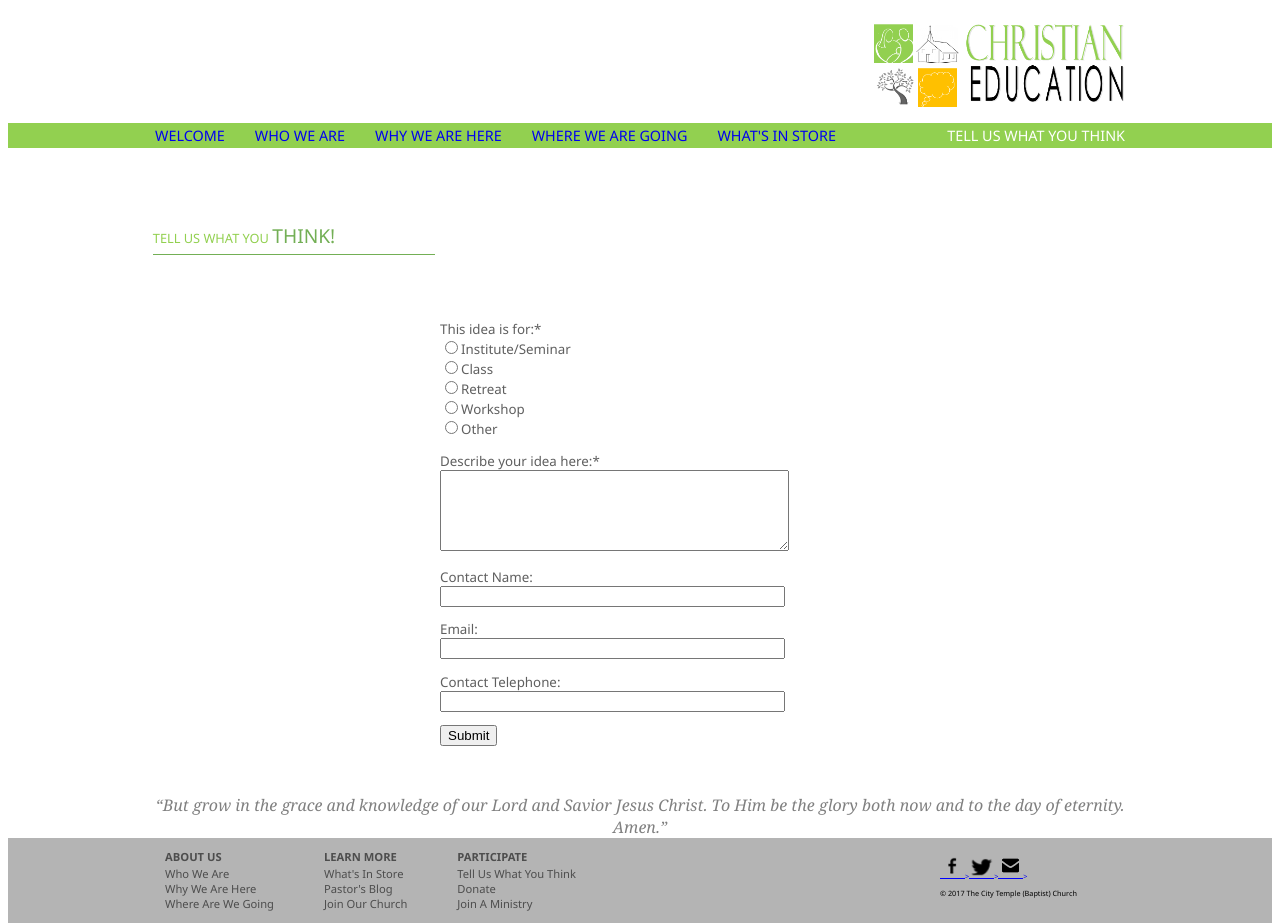
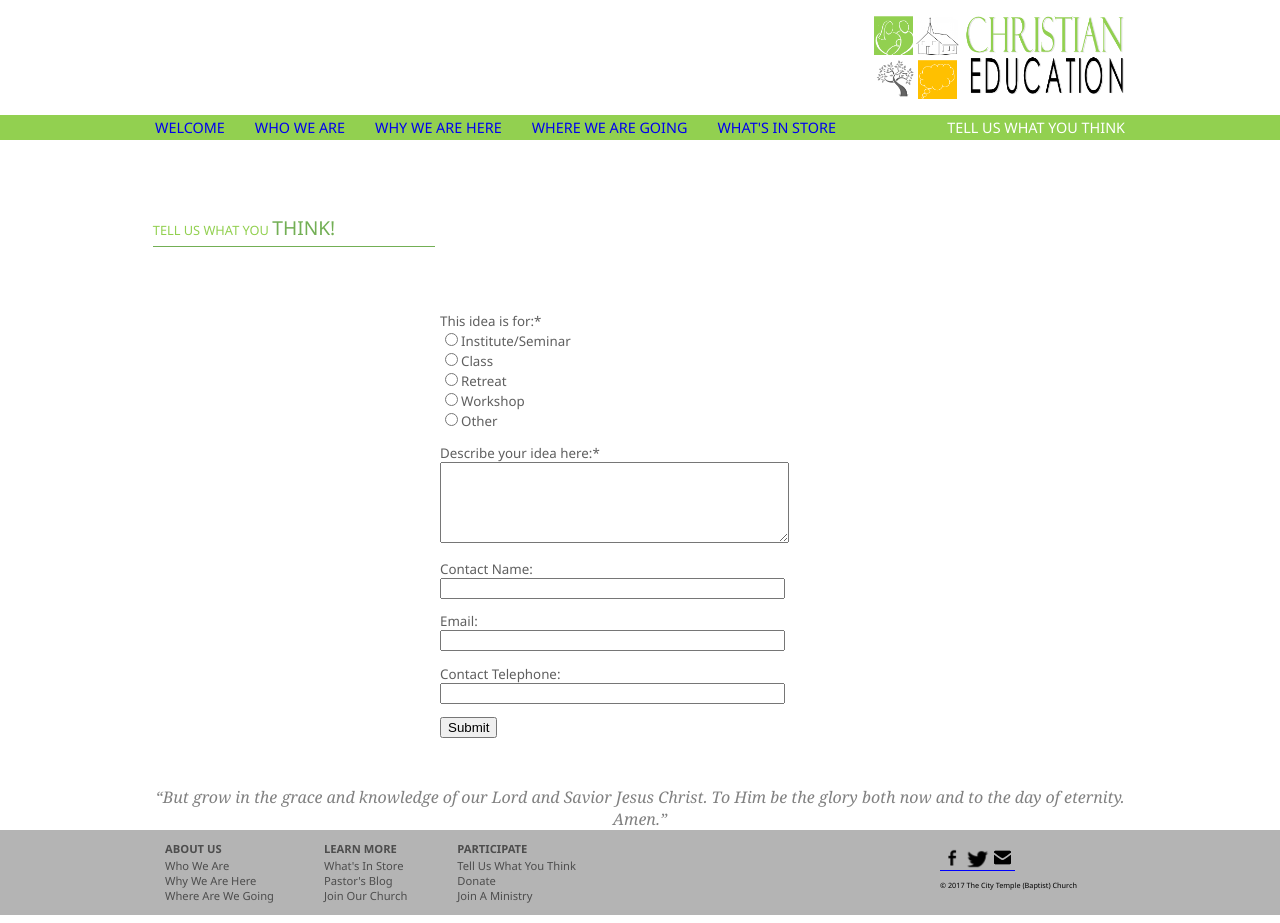
Before and after one commit to EJLearner/church-site-react, a React (Create React App) app: page /ideaform in a window 1280 px wide. Built offline with nearby package versions, Linux system fonts and the light colour scheme.

Commit message:
remove extra '>'s and remove body margin

```diff
--- a/src/App.scss
+++ b/src/App.scss
@@ -12,6 +12,11 @@ $RGB95: RGB(95,95,95);
 	min-width: 800px;
 	max-width: 1000px;
 	margin:auto;
+}
+
+body{
+	padding: 0px;
+	margin: 0px;
 }
 
 html{
--- a/src/Footer/Footer.js
+++ b/src/Footer/Footer.js
@@ -43,9 +43,9 @@ class Footer extends Component {
           </div>
           </div>
           <div id="socialcopyright">
-            <a href="https://www.facebook.com/thecitytemple"><img src={fbLogo} alt="FaceBook Icon" />></a>
-            <a href="https://twitter.com/thecitytemple"><img src={twitterLogo} alt="Twitter Icon" />></a>
-            <a href="mailto:church@thecitytemple.org"><img src={envelope} alt="Mail Us" />></a>
+            <a href="https://www.facebook.com/thecitytemple"><img src={fbLogo} alt="FaceBook Icon" /></a>
+            <a href="https://twitter.com/thecitytemple"><img src={twitterLogo} alt="Twitter Icon" /></a>
+            <a href="mailto:church@thecitytemple.org"><img src={envelope} alt="Mail Us" /></a>
             <p>&copy; {currentYear} The City Temple (Baptist) Church</p>
           </div>
         </div>
```
